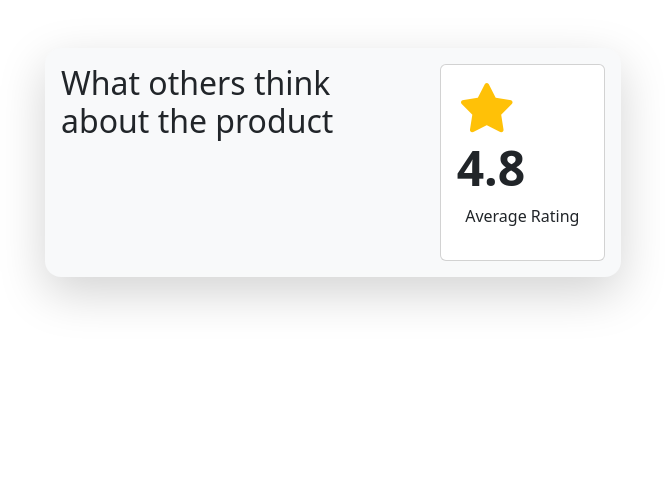
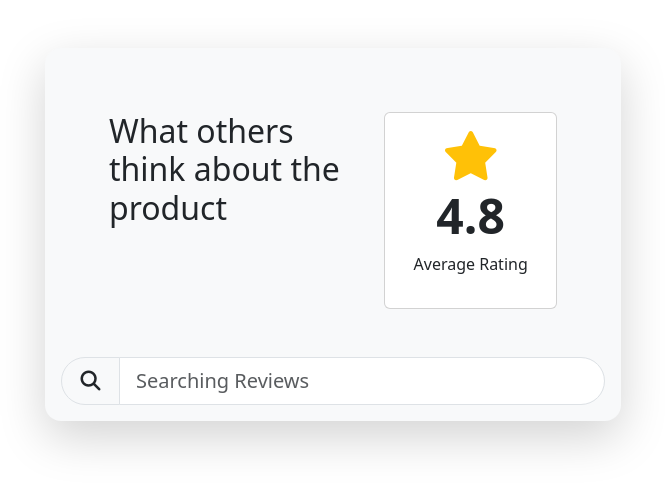
Before and after one commit to Phongsiri-Mekwichiencharoen/Rating-Component, a plain HTML site: page index.html in a window 1280 px wide. Shown: the whole page, without its empty margins (307-972 px from the left). Drawn offline with Linux system fonts and the light colour scheme.

Commit message:
Add Search Reviews (#3)

```diff
--- a/index.html
+++ b/index.html
@@ -17,21 +17,31 @@
   <div class="container">
     <div class="card bg-light rounded-4 border-0 mt-5 shadow-lg">
       <div class="card-body">
-        <div class="row p-7">
+        <div class="row p-5">
           <!--Left-Side-->
-          <div class="col-8">
+          <div class="col-7">
             <h2>What others think about the product</h2>
           </div>
           <!--Right-Side-->
-          <div class="col-4">
+          <div class="col-5">
             <div class="card">
-              <div class="card-body">
+              <div class="card-body text-center">
                 <h3 class="display-5 fw-semibold"><i class="fa-solid fa-star text-warning"></i> 4.8</h3>
                 <p class="text-center">Average Rating</p>
               </div>
             </div>
           </div>
-
+        </div>
+        <!--Search-Review-->
+        <div class="row">
+          <div class="col-12">
+            <div class="input-group input-group-lg">
+              <span class="input-group-text rounded-start-5">
+                <i class="fa-solid fa-magnifying-glass"></i>
+              </span>
+              <input type="text" class="form-control rounded-end-5" placeholder="Searching Reviews">
+            </div>
+          </div>
         </div>
       </div>
     </div>
```
